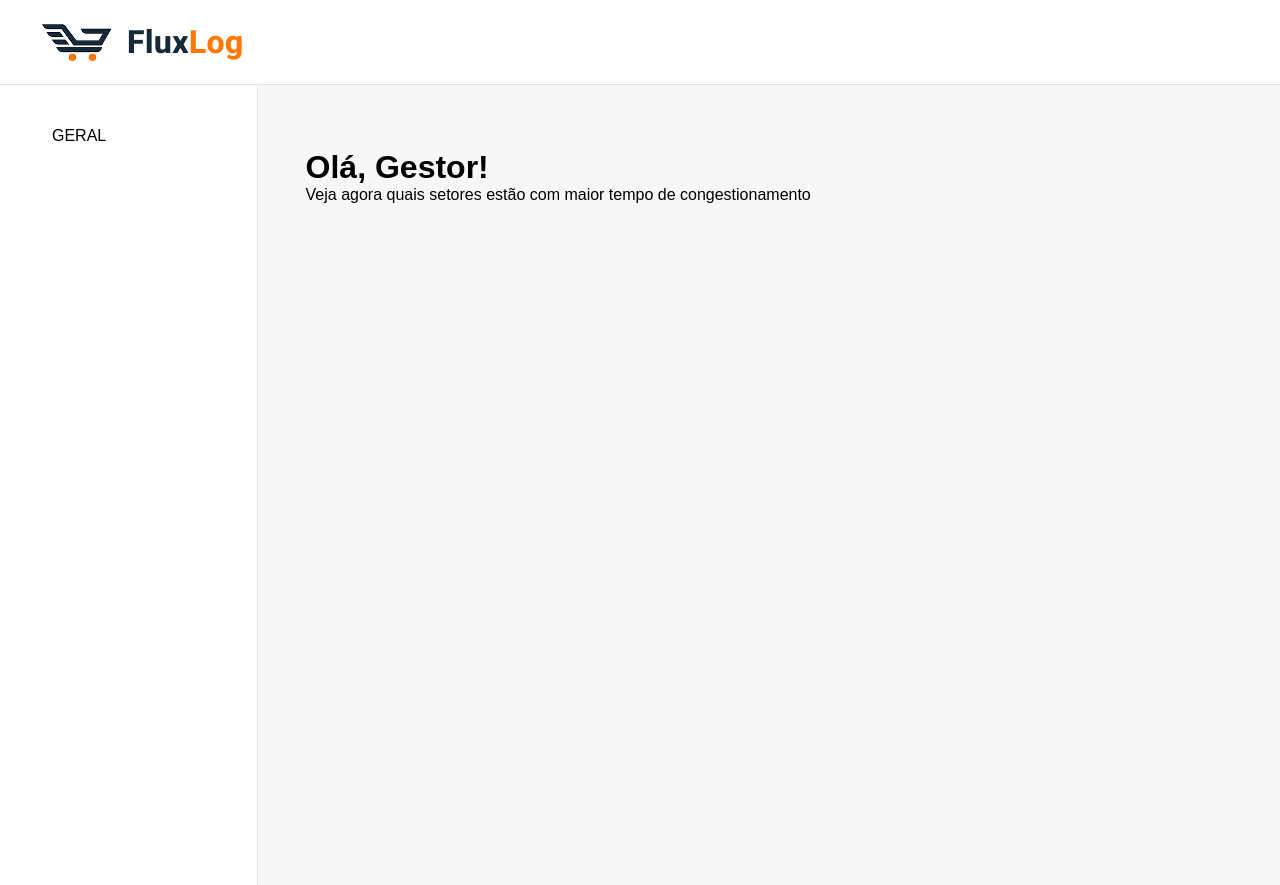
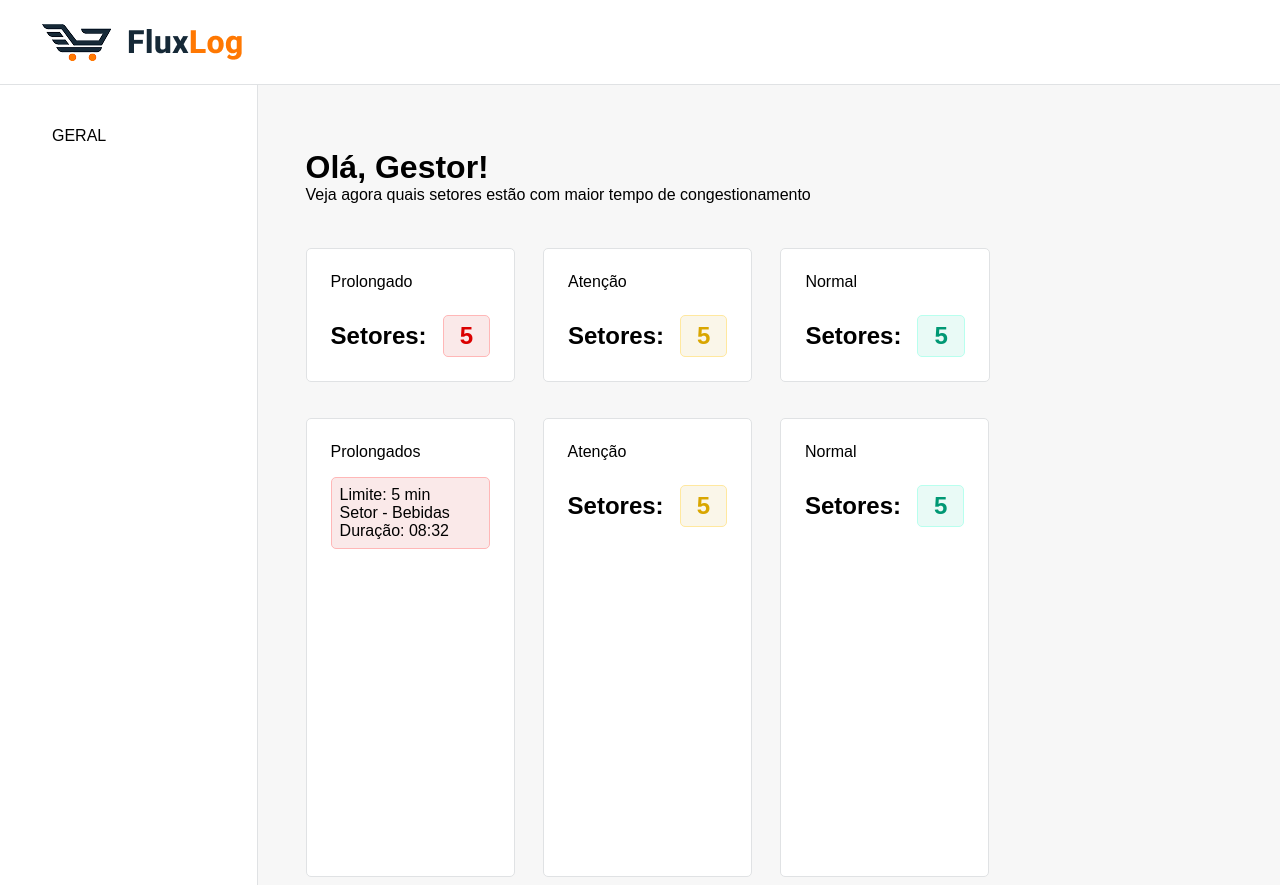
Before and after one commit to Flux-Log/flux-log, a plain HTML site: page colaboradores/henrique-firmino/dashboard/dashboard.html in a window 1280 px wide. Drawn offline with Linux system fonts and the light colour scheme; a web font is replaced by a local one.

Commit message:
feat: criação das kpis prolongado, atenção e normal

```diff
--- a/colaboradores/henrique-firmino/dashboard/dashboard.html
+++ b/colaboradores/henrique-firmino/dashboard/dashboard.html
@@ -1,14 +1,18 @@
 <!DOCTYPE html>
 <html lang="en">
+
 <head>
     <meta charset="UTF-8">
     <meta name="viewport" content="width=device-width, initial-scale=1.0">
     <link rel="preconnect" href="https://fonts.googleapis.com">
     <link rel="preconnect" href="https://fonts.gstatic.com" crossorigin>
-    <link href="https://fonts.googleapis.com/css2?family=Google+Sans:ital,opsz,wght@0,17..18,400..700;1,17..18,400..700&display=swap" rel="stylesheet">
+    <link
+        href="https://fonts.googleapis.com/css2?family=Google+Sans:ital,opsz,wght@0,17..18,400..700;1,17..18,400..700&display=swap"
+        rel="stylesheet">
     <link rel="stylesheet" href="style.css">
     <title>Dashboard FluxLog</title>
 </head>
+
 <body>
     <header class="header">
         <img src="./assets/logo-fluxlog-dashboard.png" alt="">
@@ -18,6 +22,7 @@
             <span>GERAL</span>
         </div>
         <div class="dash-kpis">
+            <div class="title-subtitle">
                 <h1>
                     Olá, Gestor!
                 </h1>
@@ -25,6 +30,68 @@
                     Veja agora quais setores estão com maior tempo de congestionamento
                 </span>
             </div>
+
+            <div class="kpis">
+
+                <div class="kpi-01">
+                    <span>Prolongado</span>
+                    <div class="sector-amount">
+                        <h2>Setores:</h2>
+                        <h2 class="amount-danger">5</h2>
+                    </div>
+                </div>
+
+                <div class="kpi-01">
+                    <span>Atenção</span>
+                    <div class="sector-amount">
+                        <h2>Setores:</h2>
+                        <h2 class="amount-attention">5</h2>
+                    </div>
+                </div>
+
+                <div class="kpi-01">
+                    <span>Normal</span>
+                    <div class="sector-amount">
+                        <h2>Setores:</h2>
+                        <h2 class="amount-success">5</h2>
+                    </div>
+                </div>
+
+            </div>
+
+            <div class="sector-state">
+
+                <div class="kpi-states">
+                    <span>Prolongados</span>
+                    <div class="sector-status">
+                        <p>Limite: 5 min</p>
+
+                        <span>Setor - Bebidas</span>
+
+                        <span>Duração: 08:32</span>
+                    </div>
+                </div>
+
+                <div class="kpi-01">
+                    <span>Atenção</span>
+                    <div class="sector-amount">
+                        <h2>Setores:</h2>
+                        <h2 class="amount-attention">5</h2>
+                    </div>
+                </div>
+
+                <div class="kpi-01">
+                    <span>Normal</span>
+                    <div class="sector-amount">
+                        <h2>Setores:</h2>
+                        <h2 class="amount-success">5</h2>
+                    </div>
+                </div>
+
+            </div>
+
+        </div>
     </main>
 </body>
+
 </html>
--- a/colaboradores/henrique-firmino/dashboard/style.css
+++ b/colaboradores/henrique-firmino/dashboard/style.css
@@ -1,6 +1,19 @@
 :root {
-  --bg-cinza: #f7f7f7;
-  --border-cinza: #E0E2E4;
+  --bg-gray: #f7f7f7;
+  --border-gray: #E0E2E4;
+  --bg-white: #ffff;
+
+  --bg-danger: #FAE9E9;
+  --border-danger: #FFB7B7;
+  --font-danger: #DB0000;
+
+  --bg-attention: #FAF6E9;
+  --border-attention: #FFE89F;
+  --font-attention: #D9A600;
+
+  --bg-success: #E9FAF6;
+  --border-success: #B8FFEE;
+  --font-success: #009874;
 }
 
 * {
@@ -18,7 +31,7 @@ body {
     align-items: center;
     height: 45px;
     padding: 42px;
-    border-bottom: 1px solid var(--border-cinza);
+    border-bottom: 1px solid var(--border-gray);
 }
 
 .menu {
@@ -28,7 +41,7 @@ body {
 
     padding: 42px 52px;
 
-    border-right: 1px solid var(--border-cinza);
+    border-right: 1px solid var(--border-gray);
 }
 
 main {
@@ -38,10 +51,107 @@ main {
 .dash-kpis {
     display: flex;
     flex-direction: column;
-    background-color: var(--bg-cinza);
+    background-color: var(--bg-gray);
 
     padding: 64px 48px;
 
     height: 100vh;
     width: 100%;
+
 }
+
+.kpis {
+    display: flex;
+    margin-top: 44px;
+
+    gap: 28px;
+
+}
+
+.kpi-01 {
+    background-color: var(--bg-white);
+    padding: 24px;
+
+    border-radius: 5px;
+    border: 1px solid var(--border-gray);
+
+}
+
+.sector-amount {
+    display: flex;
+    align-items: center;
+    justify-content: center;
+
+    margin-top: 24px;
+    gap: 16px;
+}
+
+.amount-danger {
+    display: flex;
+
+    background-color: var(--bg-danger);
+    color: var(--font-danger);
+    border: 1px solid var(--border-danger);
+
+    padding: 6px 16px;
+    border-radius: 5px;
+}
+
+.amount-attention {
+    display: flex;
+
+    background-color: var(--bg-attention);
+    border: 1px solid var(--border-attention);
+    color: var(--font-attention);
+
+    padding: 6px 16px;
+    border-radius: 5px;
+}
+
+.amount-success {
+    display: flex;
+
+    background-color: var(--bg-success);
+    border: 1px solid var(--border-success);
+    color: var(--font-success);
+
+    padding: 6px 16px;
+    border-radius: 5px;
+}
+
+.sector-state {
+    display: flex;
+    gap: 28px;
+    margin-top: 36px;
+
+}
+
+.kpi-states {
+    background-color: var(--bg-white);
+    padding: 24px;
+
+    height: 459px;
+
+    border-radius: 5px;
+    border: 1px solid var(--border-gray);
+
+    width: 209px;
+
+}
+
+.sector-status {
+    display: flex;
+    flex-direction: column;
+    margin-top: 16px;
+
+    background-color: var(--bg-danger);
+    border: 1px solid var(--border-danger);
+
+    padding: 8px;
+    border-radius: 5px;
+
+}
+
+p {
+    font-size: 16px;
+}
```
Lines whose indentation alone changed are shown as unchanged.
